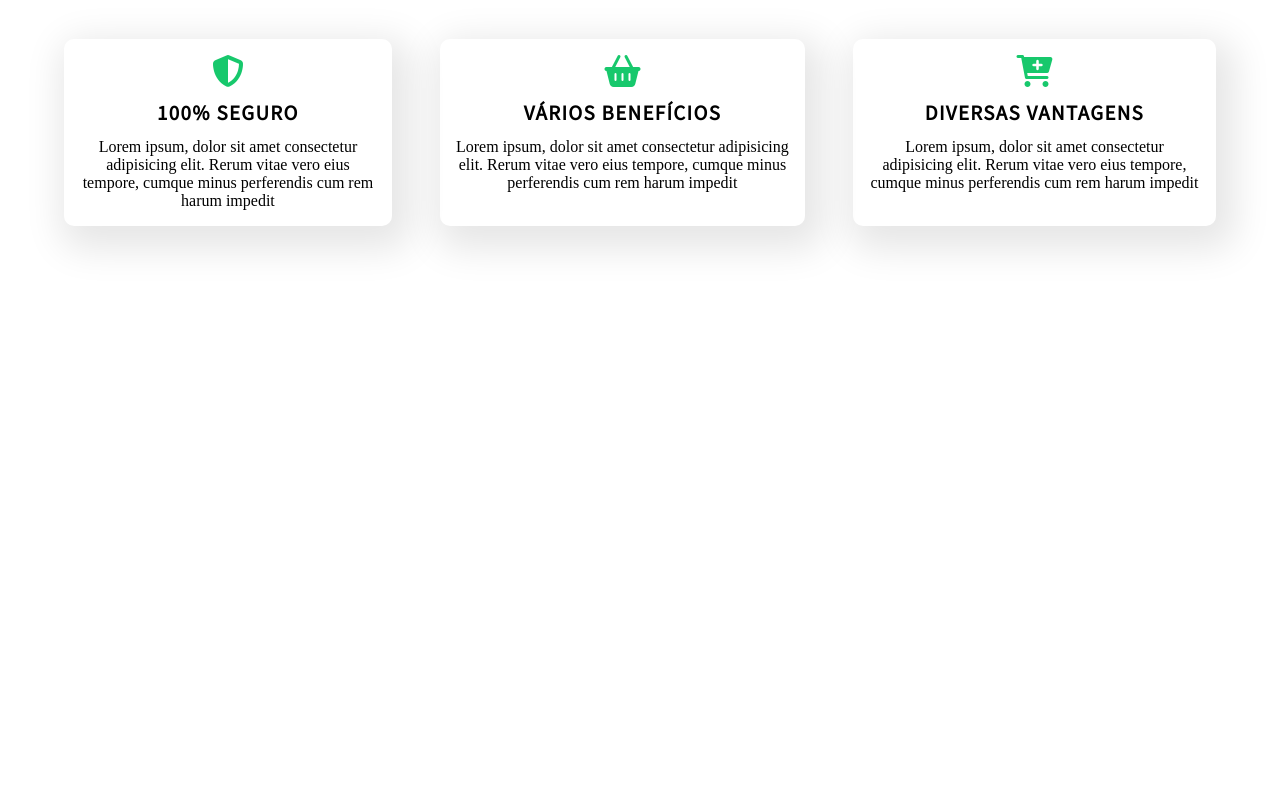
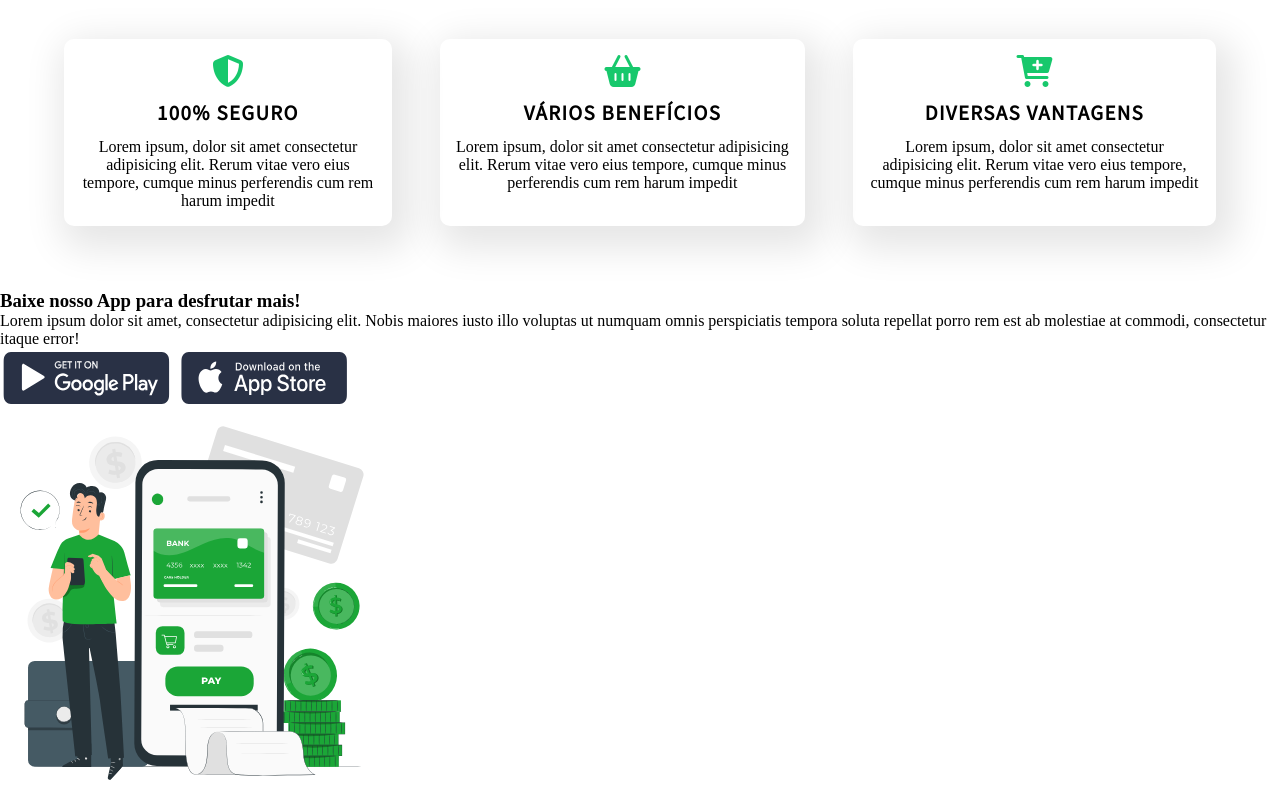
Before and after one commit to Soaressluiss/Paypay, a plain HTML site: page index.html in a window 1280 px wide. Shown: the part 660-1460 px from the top of the page. Before the commit the page ends 950 px from the top, so only its background shows below. Drawn offline with Linux system fonts and the light colour scheme.

Commit message:
:pencil: feat: creating HTML tags of section container-app

```diff
--- a/index.html
+++ b/index.html
@@ -60,6 +60,21 @@
                     eius tempore, cumque minus perferendis cum rem harum impedit</p>
             </article>
         </section>
+        <section class="container-app">
+            <div class="app-info-downloads">
+                <h3 class="app-title">
+                    Baixe nosso App para desfrutar mais!
+                </h3>
+                <p class="app-info">Lorem ipsum dolor sit amet, consectetur adipisicing elit. Nobis maiores iusto illo
+                    voluptas ut numquam omnis perspiciatis tempora soluta repellat porro rem est ab molestiae at
+                    commodi, consectetur itaque error!</p>
+                <div class="app-storeDownloads">
+                    <a href="#"><img src="./assets/imgs/google-play.SVG" alt="google-play"></a>
+                    <a href="#"><img src="./assets/imgs/app-store.SVG" alt="app store"></a>
+                </div>
+            </div>
+            <img src="./assets/imgs/E-Wallet-pana.svg" alt="E-Wallet-pana" width="30%">
+        </section>
     </main>
 </body>
 
```
